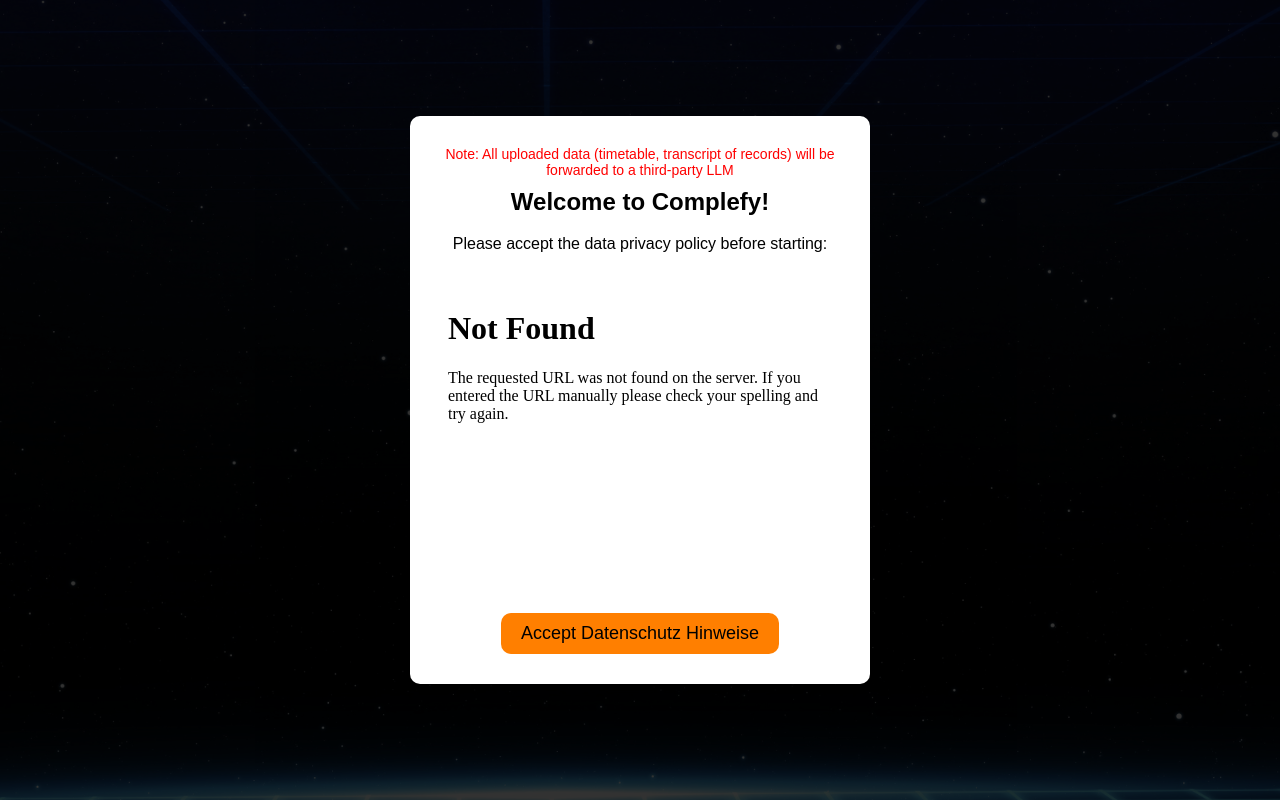
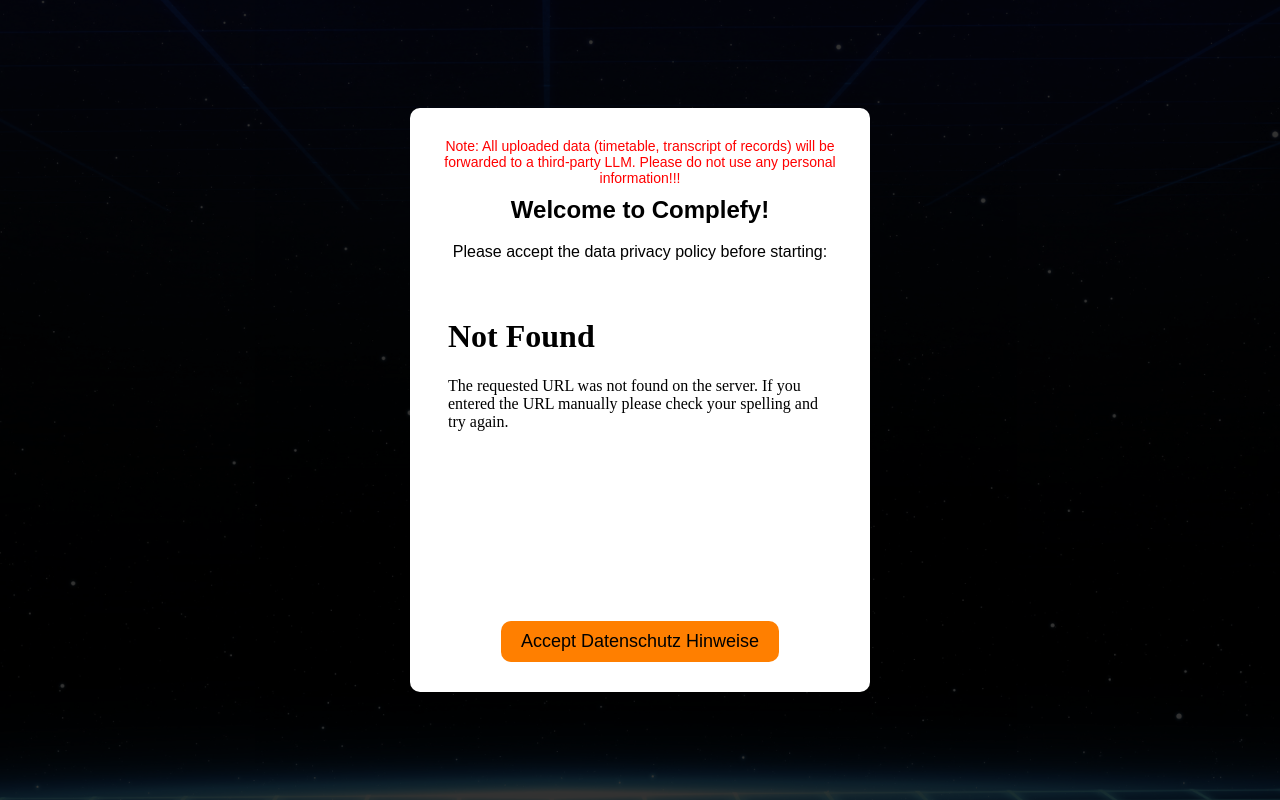
Before and after one commit to ivoheck/Complefy, a Flask app: page / in a window 1280 px wide. Run offline with Flask 3, Linux system fonts and the light colour scheme.

Commit message:
Datenschutz Pop Up

```diff
--- a/templates/landing_page.html
+++ b/templates/landing_page.html
@@ -109,7 +109,7 @@
 <body>
     <div id="popup">
         <div id="popup-content">
-            <div class="note">Note: All uploaded data (timetable, transcript of records) will be forwarded to a third-party LLM</div>
+            <div class="note">Note: All uploaded data (timetable, transcript of records) will be forwarded to a third-party LLM. Please do not use any personal information!!!</div>
             <h2>Welcome to Complefy!</h2>
             <p>Please accept the data privacy policy before starting:</p>
             <iframe src="/static/files/Datenschutz.pdf"></iframe>
```
